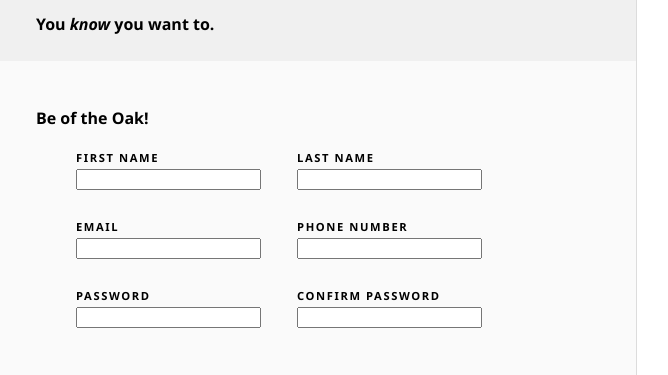
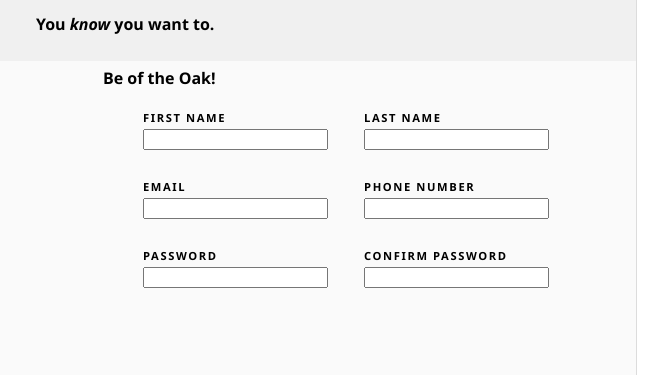
Before and after one commit to cbogs-upenn/odin-signupform, a plain HTML site: page index.html in a window 1280 px wide. Shown: the part 238-613 px from the top of the page, 484-1152 px from the left. Drawn offline with Linux system fonts and the light colour scheme; a web font is replaced by a local one.

Commit message:
Fiddle with grid

```diff
--- a/index.html
+++ b/index.html
@@ -21,6 +21,7 @@
                 <p>You <em>know</em> you want to.</p>
             </div>
             <div class="form-form">
+                <div class="form-form-form">
                 <form action="get">
                     <p>Be of the Oak!</p>
                     <ul>
@@ -44,6 +45,7 @@
                         </li>
                     </ul>
                 </form>
+                </div>
             </div>
             <div class="form-createaccount">create account</div>
         </div>
--- a/styles.css
+++ b/styles.css
@@ -78,13 +78,21 @@
   }
 
   .form-form {
+    display: flex;
+    justify-content: center;
+    align-items: center;
+  }
+
+  .form-form-form {
     display: grid;
-    grid-template-columns: 1fr 1fr;
+    grid-template-columns: 1fr;
     font-family:'Segoe UI', Tahoma, Geneva, Verdana, sans-serif;
     font-weight: bold;
     height: 33%;
     padding: 10px 40px;
     min-height: 50%;
+    position: relative;
+    top: -100px;
 
   }
 
```
